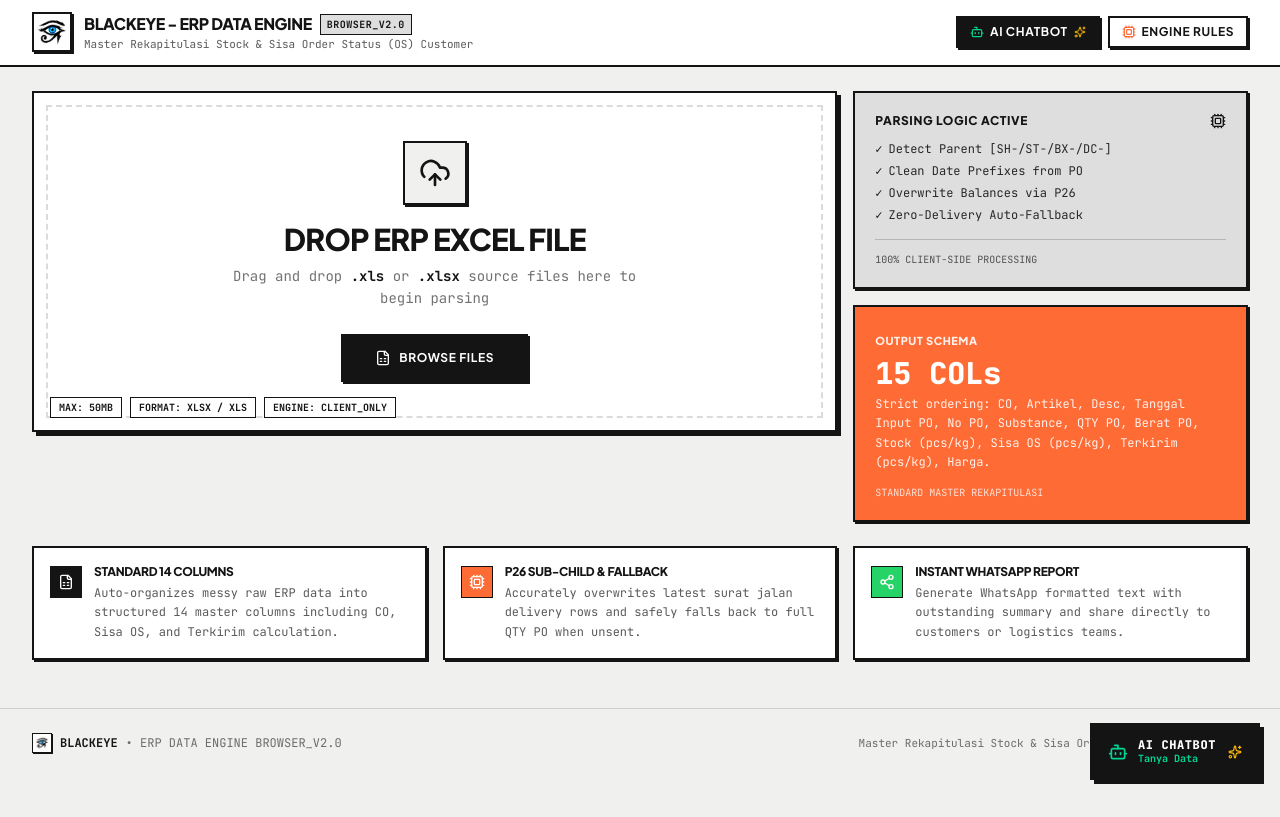
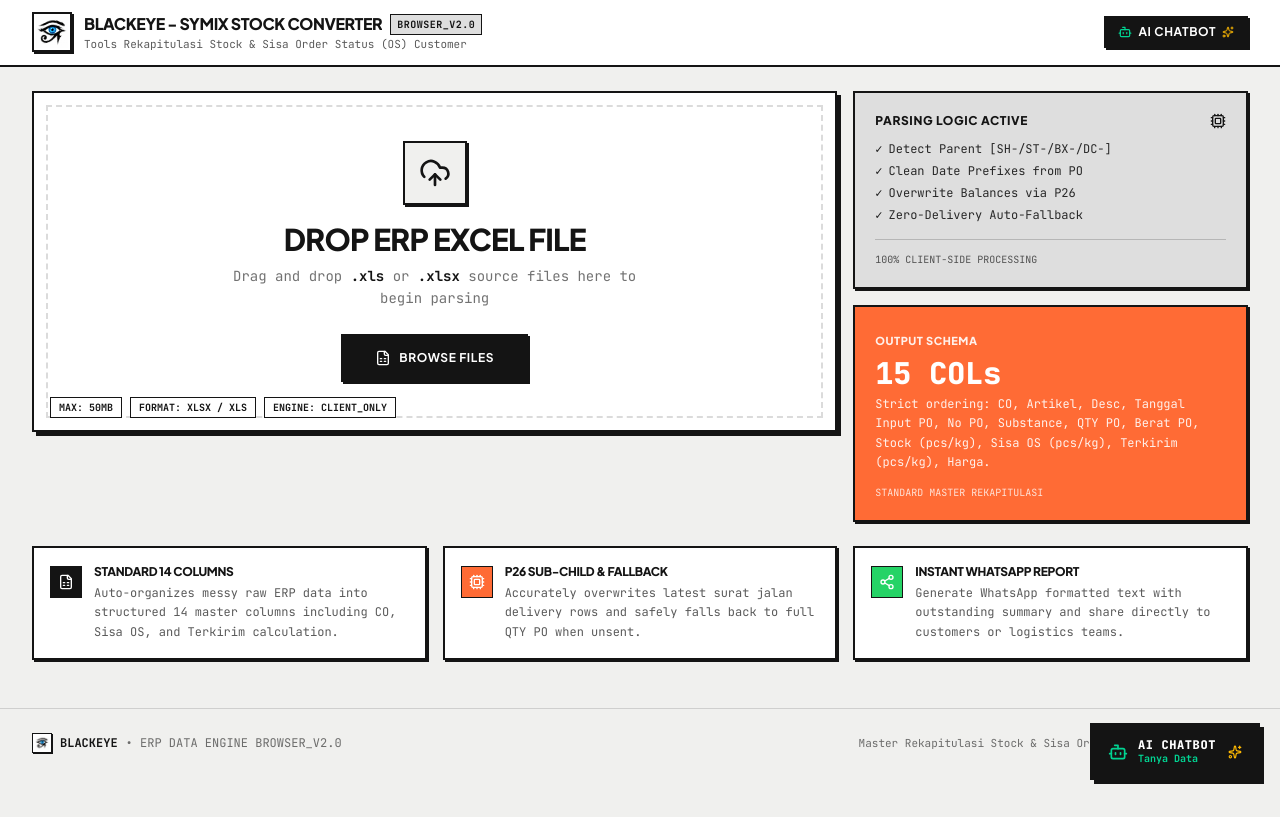
Before and after one commit to kelvingautama9/symix-converter, a React (Vite) app: page / in a window 1280 px wide. Built offline with nearby package versions, Linux system fonts and the light colour scheme.

Commit message:
refactor: rebrand to SYMIX and remove rules modal

```diff
--- a/index.html
+++ b/index.html
@@ -3,12 +3,12 @@
   <head>
     <meta charset="UTF-8" />
     <meta name="viewport" content="width=device-width, initial-scale=1.0" />
-    <title>BlackEYE - ERP DATA ENGINE</title>
+    <title>BLACKEYE - SYMIX STOCK CONVERTER</title>
     <link rel="icon" type="image/jpeg" href="/logo.jpg" />
     <link rel="apple-touch-icon" href="/logo.jpg" />
-    <meta name="description" content="Client-side ERP Excel Data Converter and Parser for Stock and Order OS records." />
-    <meta property="og:title" content="BlackEYE - ERP DATA ENGINE" />
-    <meta property="og:description" content="Client-side ERP Excel Data Converter and Parser for Stock and Order OS records." />
+    <meta name="description" content="Tools Rekapitulasi Stock & Sisa Order Status (OS) Customer." />
+    <meta property="og:title" content="BLACKEYE - SYMIX STOCK CONVERTER" />
+    <meta property="og:description" content="Tools Rekapitulasi Stock & Sisa Order Status (OS) Customer." />
     <meta property="og:image" content="/logo.jpg" />
     <meta property="og:type" content="website" />
     <meta name="twitter:card" content="summary_large_image" />
--- a/src/App.tsx
+++ b/src/App.tsx
@@ -225,14 +225,14 @@ export default function App() {
             <div className="min-w-0">
               <div className="flex flex-wrap items-center gap-1.5 sm:gap-2">
                 <h1 className="text-xs sm:text-sm md:text-base font-black uppercase tracking-tight text-[#141414] truncate">
-                  BlackEYE - ERP DATA ENGINE
+                  BLACKEYE - SYMIX STOCK CONVERTER
                 </h1>
                 <span className="px-1.5 py-0.5 bg-[#DEDEDE] border border-[#141414] text-[#141414] text-[9px] sm:text-[10px] font-mono font-bold uppercase tracking-wider shrink-0">
                   BROWSER_V2.0
                 </span>
               </div>
               <p className="text-[10px] sm:text-[11px] font-mono text-[#141414]/70 hidden sm:block truncate">
-                Master Rekapitulasi Stock & Sisa Order Status (OS) Customer
+                Tools Rekapitulasi Stock & Sisa Order Status (OS) Customer
               </p>
             </div>
           </div>
@@ -251,15 +251,6 @@ export default function App() {
               <Bot className="w-3.5 h-3.5 text-emerald-400" />
               <span className="hidden sm:inline">AI Chatbot</span>
               <Sparkles className="w-3 h-3 text-amber-400" />
-            </button>
-
-            <button
-              type="button"
-              onClick={() => setIsRulesModalOpen(true)}
-              className="inline-flex items-center gap-1.5 px-2.5 sm:px-3 py-2 sm:py-1.5 bg-white hover:bg-[#F0F0EE] text-[#141414] border-2 border-[#141414] text-[11px] sm:text-xs font-bold uppercase tracking-wider transition-all shadow-[2px_2px_0px_#141414] active:translate-x-0.5 active:translate-y-0.5 cursor-pointer min-h-[38px] sm:min-h-auto"
-            >
-              <Cpu className="w-3.5 h-3.5 text-[#FF6B35]" />
-              <span className="hidden sm:inline">Engine Rules</span>
             </button>
 
             {data.length > 0 && (
--- a/src/components/ActionToolbar.tsx
+++ b/src/components/ActionToolbar.tsx
@@ -491,17 +491,6 @@ export const ActionToolbar: React.FC<ActionToolbarProps> = ({
           </button>
         )}
 
-        {/* View Parser Engine Logic Rules */}
-        <button
-          type="button"
-          id="btn-view-rules"
-          onClick={handleToggleDocClick}
-          className="inline-flex items-center gap-1.5 px-3 py-2 bg-white hover:bg-[#F0F0EE] text-[#141414] border-2 border-[#141414] text-xs font-bold uppercase tracking-wider transition-colors cursor-pointer shadow-[2px_2px_0px_#141414] active:translate-x-0.5 active:translate-y-0.5 min-h-[40px]"
-        >
-          <BookOpen className="w-3.5 h-3.5 text-[#FF6B35] shrink-0" />
-          <span>Rules</span>
-        </button>
-
         {/* Reset / Upload New */}
         <button
           type="button"
```
Also changed, not shown: src/components/ParserRulesModal.tsx (+22 -22 lines).
